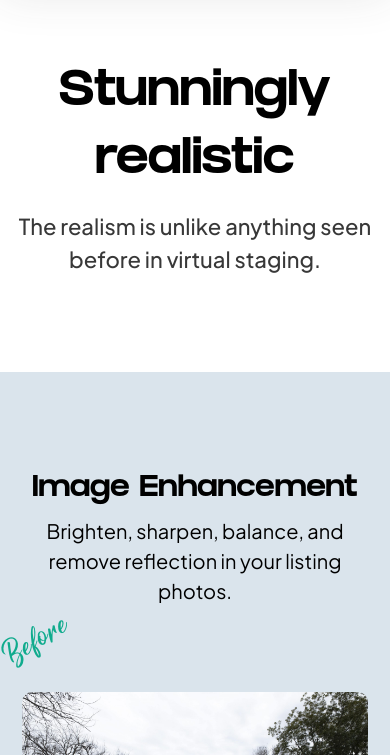
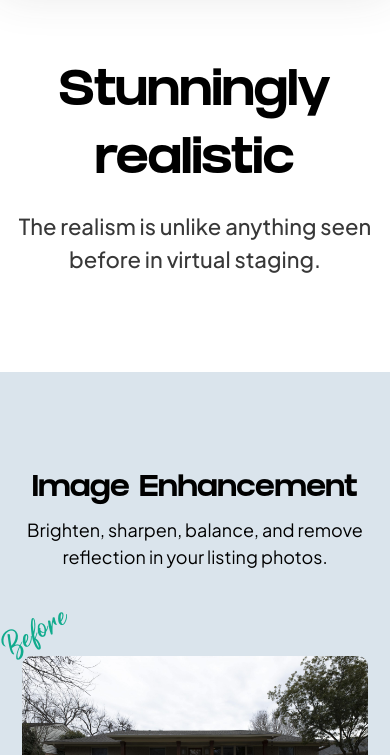
Before and after one commit to dev-rashidul/Decoria-Staging, a plain HTML site: page portfolio.html in a window 390 px wide. Shown: the part 89-844 px from the top of the page. Drawn offline with Linux system fonts and the light colour scheme; a web font is replaced by a local one.

Commit message:
Final Commit

```diff
--- a/assets/css/style.css
+++ b/assets/css/style.css
@@ -1301,6 +1301,10 @@ Portfolio Page CSS
   .portfolio-main-top h2,
   .portfolio-trial-content h2 {
     font-size: 30px;
+  }
+
+  .portfolio-main-top p {
+    font-size: 18px;
   }
 
   .portfolio-main-top {
```
